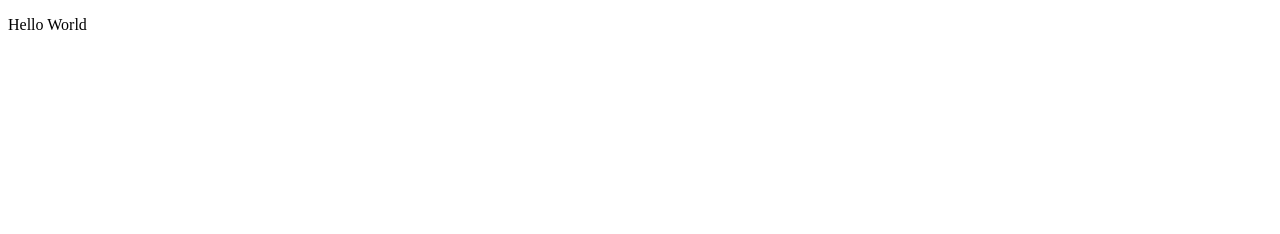
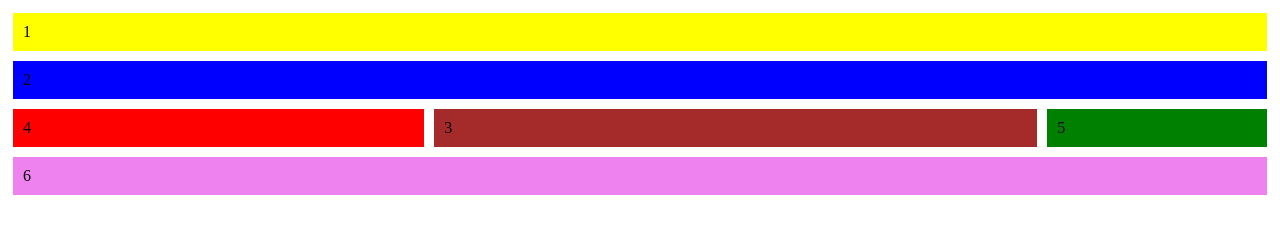
Before and after one commit to preston-56/art-museum, a plain HTML site: page index.html in a window 1280 px wide. Drawn offline with Linux system fonts and the light colour scheme.

Commit message:
added layout for landing page

```diff
--- a/index.html
+++ b/index.html
@@ -1,18 +1,107 @@
 <!DOCTYPE html>
-<html lang="en">
-<head>
-    <meta charset="UTF-8">
-    <meta http-equiv="X-UA-Compatible" content="IE=edge">
-    <meta name="viewport" content="width=device-width, initial-scale=1.0">
-    <title>Art Museum</title>
-    <style>
+<html>
+    <head>
+        <link href="sytles/styles.css">
+        <!-- my grid css -->
+        <style>
 
-    </style>
-</head>
-<body>
-   <p> Hello World</p>
-</body>
-<script>
+            #item1 {
+                background-color: yellow;
+                grid-area: navbar;
+                padding: 10px;
+                margin: 5px;
+            }
 
-</script>
+            #item2 {
+                background-color: blue;
+                grid-area: header;
+                padding: 10px;
+                margin: 5px;
+
+
+            }
+
+            #item3 {
+                background-color: brown;
+                grid-area: mainContent;
+                padding: 10px;
+                margin: 5px;
+
+
+            }
+
+            #item4 {
+                background-color: red;
+                grid-area: leftMenu;
+                padding: 10px;
+                margin: 5px;
+
+            }
+
+            #item5 {
+                background-color: green;
+                grid-area: rightAds;
+                padding: 10px;
+                margin: 5px;
+
+
+            }
+
+            #item6 {
+                background-color: violet;
+                grid-area: footer;
+                padding: 10px;
+                margin: 5px;
+            }
+
+            .grid-container {
+            /* define the container as a CSS grid */
+            display: grid;
+            grid-template-areas:
+            'navbar navbar navbar navbar navbar navbar'
+            'header header header header header header'
+            'leftMenu leftMenu mainContent mainContent mainContent rightAds'
+            'footer footer footer footer footer footer'
+            ;
+
+            }
+        </style>
+    </head>
+    <body>
+        <!-- defining an overall container -->
+        <!-- element for definition of partitions -->
+        <div class="grid-container">
+            <!-- 4 rows -->
+            <!-- navbar -->
+            <div id="item1">
+            <!-- another grid inside -->
+1
+            </div>
+
+            <!-- header -->
+            <div id="item2">
+2
+            </div>
+
+            <!-- main content -->
+            <div id="item3">
+3
+            </div>
+
+            <!-- left menu -->
+            <div id="item4">
+4
+            </div>
+
+            <!-- right ads menu-->
+            <div id="item5">
+5
+            </div>
+
+            <!-- footer -->
+            <div id="item6">
+6
+            </div>
+        </div>
+    </body>
 </html>
```
Also changed, not shown: concepts.html (added, +18 -0 lines), 1 other file.
